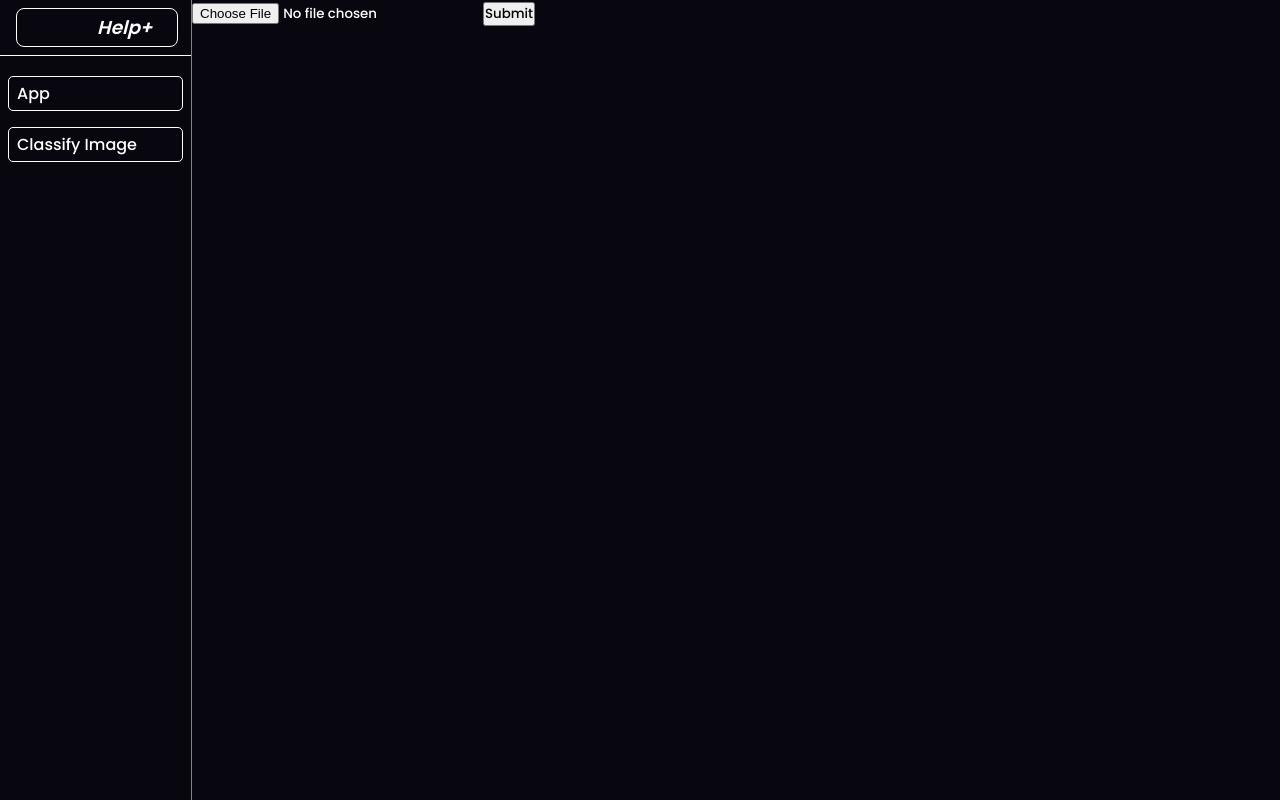
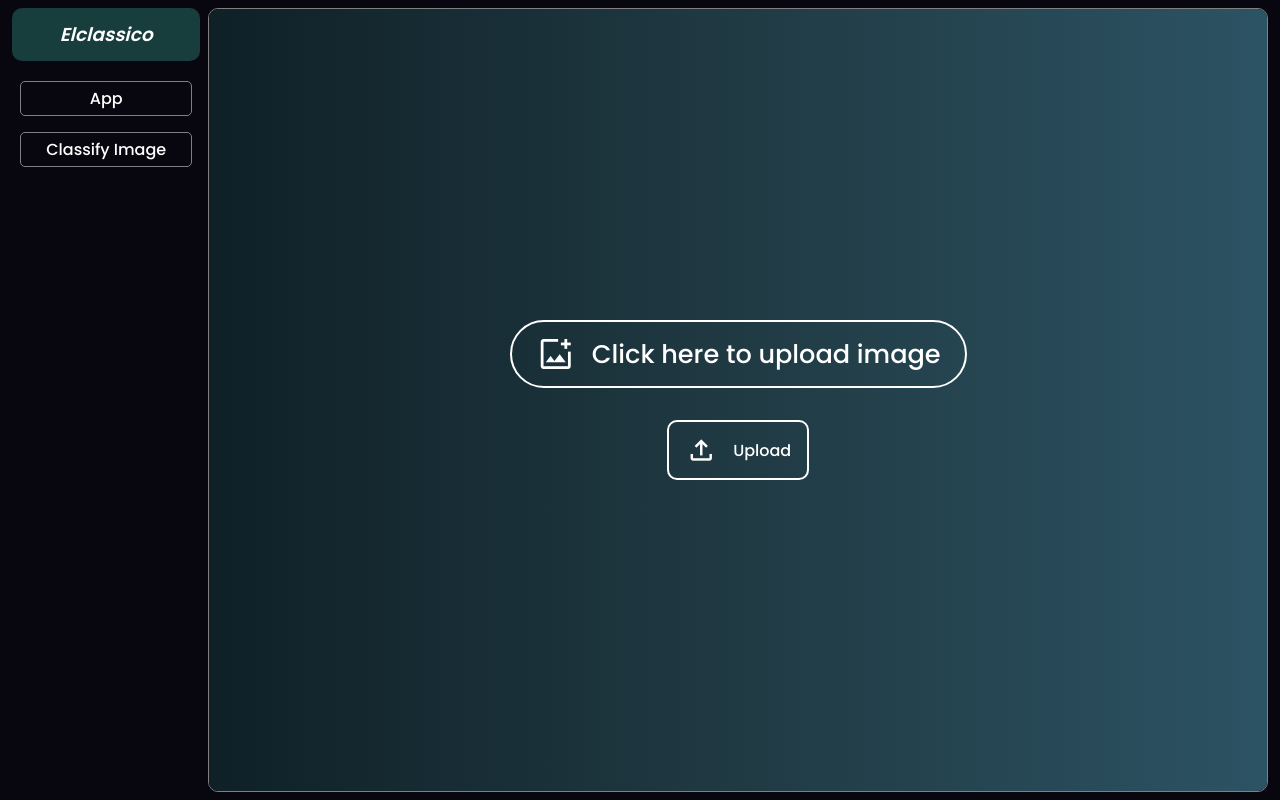
Before and after one commit to Aamir041/mw-classfication-frontend, a React (Vite) app: page /classify-image in a window 1280 px wide. Built offline with nearby package versions, Linux system fonts and the light colour scheme; the HTML template or start-up script is replaced by a standard one.

Commit message:
added upload image form

```diff
--- /dev/null
+++ b/src/components/Classify/Classify.css
@@ -0,0 +1,52 @@
+.classify {
+    display: flex;
+    flex-direction: column;
+    width: 100%;
+    height: 100%;
+    justify-content: center;
+    align-items: center;
+    background: linear-gradient(to right, #0f2027, #203a43, #2c5364);
+}
+
+.classify-form{
+    margin-bottom: 2rem;
+    padding: 0.75rem 1.5rem;
+    border: 2px solid white;
+    border-radius: 100px;
+    cursor: pointer;
+}
+
+
+#classify-file-input{
+    display: none;
+}
+
+.classify-file-input-lable{
+    display: flex;
+    gap: 1rem;
+    justify-content: center;
+    align-items: center;
+    font-size: 1.6rem;
+    cursor: pointer;
+
+}
+
+.material-symbols-outlined{
+    font-size: 2.5rem;
+
+}
+
+.classify-upload{
+     display: flex;
+     gap: 1rem;
+     padding: 0.75rem 1rem;
+     border: 2px solid white;
+     border-radius: 10px;
+     justify-content: center;
+     align-items: center;
+     cursor: pointer;
+}
+
+.upload-icon{
+    font-size: 2rem;
+}
--- a/src/components/Classify/Classify.jsx
+++ b/src/components/Classify/Classify.jsx
@@ -1,6 +1,8 @@
+import "./Classify.css";
 import axios from "axios";
 import { useState } from "react";
 import SideNavbar from "../SideNavbar/SideNavbar";
+
 const backendUrl = "http://localhost:8080/classify/image";
 
 const Classify = () => {
@@ -20,16 +22,28 @@ const Classify = () => {
 
   return (
     <SideNavbar>
-      <div className="napp">
-        <input
-          type="file"
-          name=""
-          id=""
-          onChange={(event) => setImage(event)}
-        />
-        <button type="submit" onClick={uploadImage}>
-          Submit
-        </button>
+      <div className="classify">
+        <div className="classify-form">
+          <input
+            type="file"
+            name=""
+            id="classify-file-input"
+            onChange={(event) => setImage(event)}
+          />
+          <label
+            htmlFor="classify-file-input"
+            className="classify-file-input-lable"
+          >
+            <span class="material-symbols-outlined">add_photo_alternate</span>
+            Click here to upload image
+          </label>
+        </div>
+
+        <div className="classify-upload" onClick={uploadImage}>
+          <span class="material-symbols-outlined upload-icon">upload</span>
+            Upload
+        </div>
+
       </div>
     </SideNavbar>
   );
--- a/src/components/SideNavbar/SideNavbar.css
+++ b/src/components/SideNavbar/SideNavbar.css
@@ -3,33 +3,45 @@
     flex-direction:row;
     width: 100vw;
     height: 100vh;
+    padding: 0.5rem 0.75rem;
+    column-gap: 0.5rem;
 }
 
 .sidenavbar-children{
     width: 85%;
+    border: 1px solid gray;
+    background: linear-gradient(to right, #0f2027, #203a43, #2c5364);
+
+    border-radius: 10px;
+    overflow: hidden;
 }
 
 .sidenavbar-nav{
     width: 15%;
-    border-right: 1px solid gray;
     display: flex;
     flex-direction: column;
     align-items: center;
+
 }
 
 .sidenavbar-title{
     width: 100%;
-    border-bottom: solid 1px white;
+    /* border-bottom: solid 1px gray; */
+    border-radius: 10px;
     padding:0.5rem 1rem ;
+    display: flex;
+    justify-content: center;
+    background-color:    #183D3D;
 }
 
 .sidenavbar-title h3{
-    width: 100%;
-    border: 1px solid;
-    padding: 0.25rem 5rem;
-    border-radius: 8px;
+    /* width: 100%; */
+    /* border: 1px solid gray; */
+    padding: 0.25rem 3rem;
+    /* border-radius: 8px; */
     font-style: italic;
-    text-align: center;
+    /* background-color: red; */
+
 }
 
 .sidenavbar-menu{
@@ -38,13 +50,20 @@
     width: 100%;
     padding: 0.25rem 0.5rem ;
     margin-top: 1rem;
+
 }
 
 .sidenavbar-menu a{
     all:unset;
     padding: 0.25rem 0.5rem;
     margin-bottom: 1rem;
-    border: 1px solid white;
+    border: 1px solid gray;
     border-radius: 5px;
     cursor: pointer;
+    text-align: center;
 }
+
+.sidenavbar-menu a:hover{
+    background-color: #5C8374;
+    border: 1px solid #5C8374;
+}
--- a/src/components/SideNavbar/SideNavbar.jsx
+++ b/src/components/SideNavbar/SideNavbar.jsx
@@ -12,7 +12,7 @@ const SideNavbar = ({ children }) => {
       <div className="sidenavbar-nav">
 
         <div className="sidenavbar-title">
-          <h3>Help+</h3>
+          <h3>Elclassico</h3>
         </div>
 
         <div className="sidenavbar-menu">
--- a/src/pages/GeminiApp/GeminiApp.css
+++ b/src/pages/GeminiApp/GeminiApp.css
@@ -20,7 +20,7 @@
     position: relative;
     width: 100%;
     height: 100%;
-    padding: 2rem 0rem;
+    padding: 1rem 0rem;
 }
 .chat-container {
     border-radius: 5px;
```
